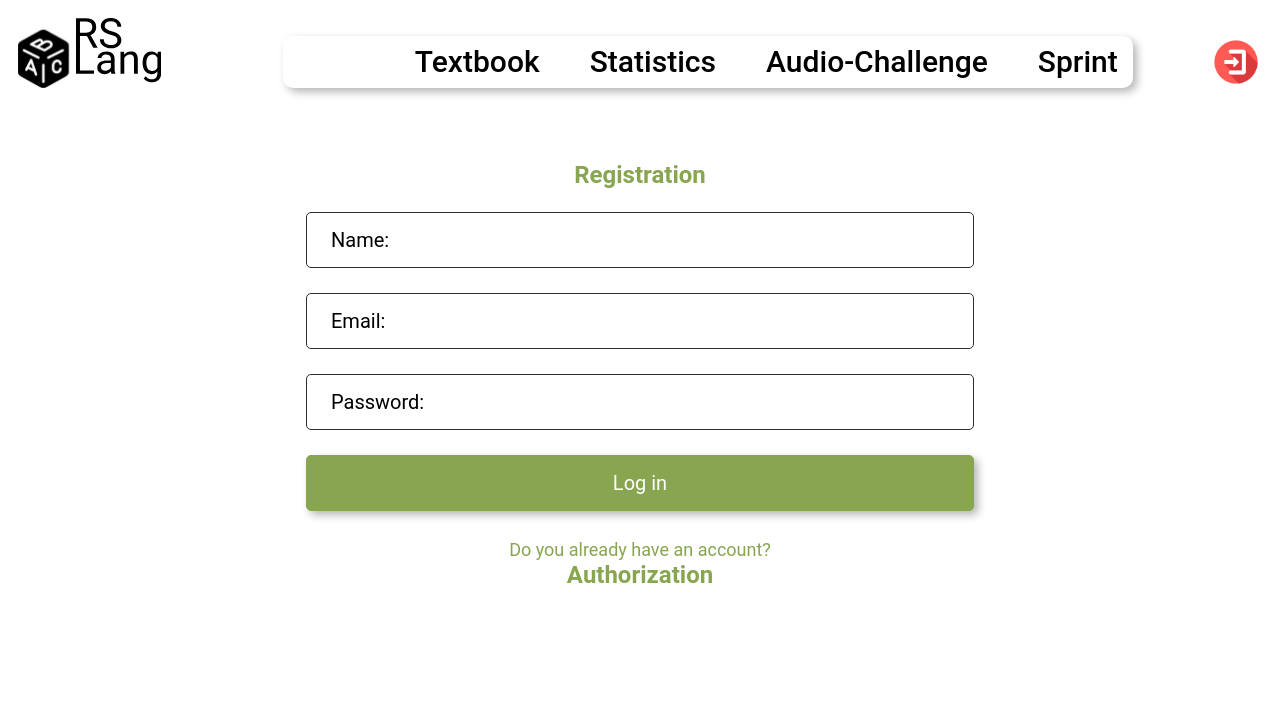
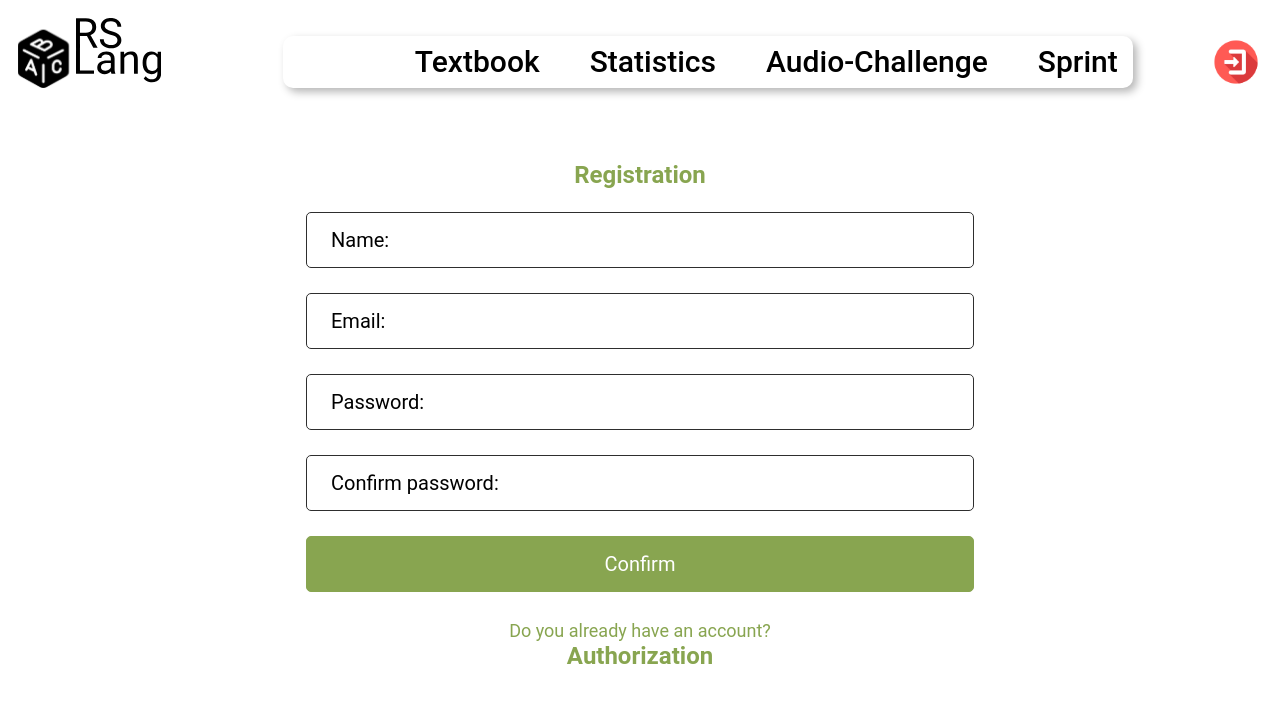
Before and after one commit to Gibr/rslang, a React (Create React App) app: page /auth in a window 1280 px wide. Shown: the top 702 px of the page. Built offline with nearby package versions, Linux system fonts and the light colour scheme.

Commit message:
refactor: refactor of form

```diff
--- a/src/components/Forms/AuthForm.tsx
+++ b/src/components/Forms/AuthForm.tsx
@@ -3,26 +3,22 @@ import './Form.scss';
 import { useDispatch } from 'react-redux';
 import { NavLink } from 'react-router-dom';
 import AppRoutes from '../../app/constants/routes';
-import InputText from '../Inputs/InputText';
-import InputEmail from '../Inputs/InputEmail';
-import InputPassword from '../Inputs/InputPassword';
-import InputSubmit from '../Inputs/InputSubmit';
+import Input from '../Input/Input';
 import { switchPopup } from '../LoginBtn/LoginBtnSlice';
 
-function PopupForm(): JSX.Element {
+function AuthForm(): JSX.Element {
   const dispatch = useDispatch();
 
   return (
     <form action="" className="form">
       <div className="form-row">
-        <div className="form-title">Registration</div>
+        <div className="form-title">Authorization</div>
       </div>
-      <InputText />
-      <InputEmail />
-      <InputPassword />
-      <InputSubmit />
+      <Input type="email" text="Email:" />
+      <Input type="password" text="Password:" />
+      <Input type="submit" text="Log In" />
       <div className="form-row">
-        <div className="form-text">Do you already have an account?</div>
+        <div className="form-text">Do not have an account?</div>
         <NavLink
           to={AppRoutes.AUTH}
           className="form-title"
@@ -30,11 +26,11 @@ function PopupForm(): JSX.Element {
             dispatch(switchPopup());
           }}
         >
-          Authorization
+          Registration
         </NavLink>
       </div>
     </form>
   );
 }
 
-export default PopupForm;
+export default AuthForm;
--- a/src/components/Forms/PopupForm.tsx
+++ b/src/components/Forms/RegForm.tsx
@@ -3,24 +3,24 @@ import './Form.scss';
 import { useDispatch } from 'react-redux';
 import { NavLink } from 'react-router-dom';
 import AppRoutes from '../../app/constants/routes';
-import InputEmail from '../Inputs/InputEmail';
-import InputPassword from '../Inputs/InputPassword';
-import InputSubmit from '../Inputs/InputSubmit';
 import { switchPopup } from '../LoginBtn/LoginBtnSlice';
+import Input from '../Input/Input';
 
-function PopupForm(): JSX.Element {
+function RegForm(): JSX.Element {
   const dispatch = useDispatch();
 
   return (
     <form action="" className="form">
       <div className="form-row">
-        <div className="form-title">Authorization</div>
+        <div className="form-title">Registration</div>
       </div>
-      <InputEmail />
-      <InputPassword />
-      <InputSubmit />
+      <Input type="text" text="Name:" />
+      <Input type="email" text="Email:" />
+      <Input type="password" text="Password:" />
+      <Input type="password" text="Confirm password:" />
+      <Input type="submit" text="Confirm" />
       <div className="form-row">
-        <div className="form-text">Do not have an account?</div>
+        <div className="form-text">Do you already have an account?</div>
         <NavLink
           to={AppRoutes.AUTH}
           className="form-title"
@@ -28,11 +28,11 @@ function PopupForm(): JSX.Element {
             dispatch(switchPopup());
           }}
         >
-          Registration
+          Authorization
         </NavLink>
       </div>
     </form>
   );
 }
 
-export default PopupForm;
+export default RegForm;
--- a/src/components/Inputs/Input.scss
+++ b/src/components/Input/Input.scss
@@ -20,7 +20,7 @@
         transition: all 0.3s ease-in-out;
 
         &:focus,
-        &:valid {
+        &.input-focus {
           box-shadow: $shaddow-light;
 
           & ~ .input-text {
--- /dev/null
+++ b/src/components/Input/Input.tsx
@@ -0,0 +1,34 @@
+import React, { useState } from 'react';
+import './Input.scss';
+
+interface IInputProps {
+  type: string;
+  text: string;
+}
+
+export default function Input(props: IInputProps): JSX.Element {
+  const { type, text } = props;
+  const id = `${type}-${Date.now()}`;
+  const [value, setValue] = useState('');
+
+  return (
+    <label className="input-label" htmlFor={type}>
+      {type === 'submit' ? (
+        <input className="input-submit" type={type} value={text} id={id} />
+      ) : (
+        <>
+          <input
+            className={value !== '' ? 'input-focus' : ''}
+            type={type}
+            id={id}
+            required
+            onInput={(e) => {
+              setValue((e.target as HTMLInputElement).value);
+            }}
+          />
+          <p className="input-text">{text}</p>
+        </>
+      )}
+    </label>
+  );
+}
--- a/src/components/Inputs/InputEmail.tsx
+++ /dev/null
@@ -1,13 +0,0 @@
-import React from 'react';
-import './Input.scss';
-
-function InputEmail(): JSX.Element {
-  return (
-    <label className="input-label" htmlFor="email">
-      <input type="email" id="email" required />
-      <p className="input-text">Email:</p>
-    </label>
-  );
-}
-
-export default InputEmail;
--- a/src/components/Inputs/InputPassword.tsx
+++ /dev/null
@@ -1,13 +0,0 @@
-import React from 'react';
-import './Input.scss';
-
-function InputPassword(): JSX.Element {
-  return (
-    <label className="input-label" htmlFor="password">
-      <input type="password" id="password" required />
-      <p className="input-text">Password:</p>
-    </label>
-  );
-}
-
-export default InputPassword;
--- a/src/components/Inputs/InputSubmit.tsx
+++ /dev/null
@@ -1,17 +0,0 @@
-import React from 'react';
-import './Input.scss';
-
-function InputSubmit(): JSX.Element {
-  return (
-    <label className="input-label" htmlFor="password">
-      <input
-        className="input-submit"
-        type="submit"
-        value="Log in"
-        id="submit"
-      />
-    </label>
-  );
-}
-
-export default InputSubmit;
--- a/src/components/Inputs/InputText.tsx
+++ /dev/null
@@ -1,13 +0,0 @@
-import React from 'react';
-import './Input.scss';
-
-function InputText(): JSX.Element {
-  return (
-    <label className="input-label" htmlFor="text">
-      <input type="text" id="text" required />
-      <p className="input-text">Name:</p>
-    </label>
-  );
-}
-
-export default InputText;
--- a/src/components/Popup/Popup.tsx
+++ b/src/components/Popup/Popup.tsx
@@ -1,7 +1,7 @@
 import React from 'react';
 import { useDispatch } from 'react-redux';
 import './Popup.scss';
-import PopUporm from '../Forms/PopupForm';
+import AuthForm from '../Forms/AuthForm';
 import { switchPopup } from '../LoginBtn/LoginBtnSlice';
 
 function Popup(): JSX.Element {
@@ -18,7 +18,7 @@ function Popup(): JSX.Element {
         }}
       />
       <div className="popup__container">
-        <PopUporm />
+        <AuthForm />
       </div>
     </div>
   );
--- a/src/pages/Auth/Auth.tsx
+++ b/src/pages/Auth/Auth.tsx
@@ -1,11 +1,11 @@
 import './Auth.scss';
 import React from 'react';
-import AuthForm from '../../components/Forms/AuthForm';
+import RegForm from '../../components/Forms/RegForm';
 
 function Auth(): JSX.Element {
   return (
     <main className="page-wrapper auth__page-wrapper">
-      <AuthForm />
+      <RegForm />
     </main>
   );
 }
```
